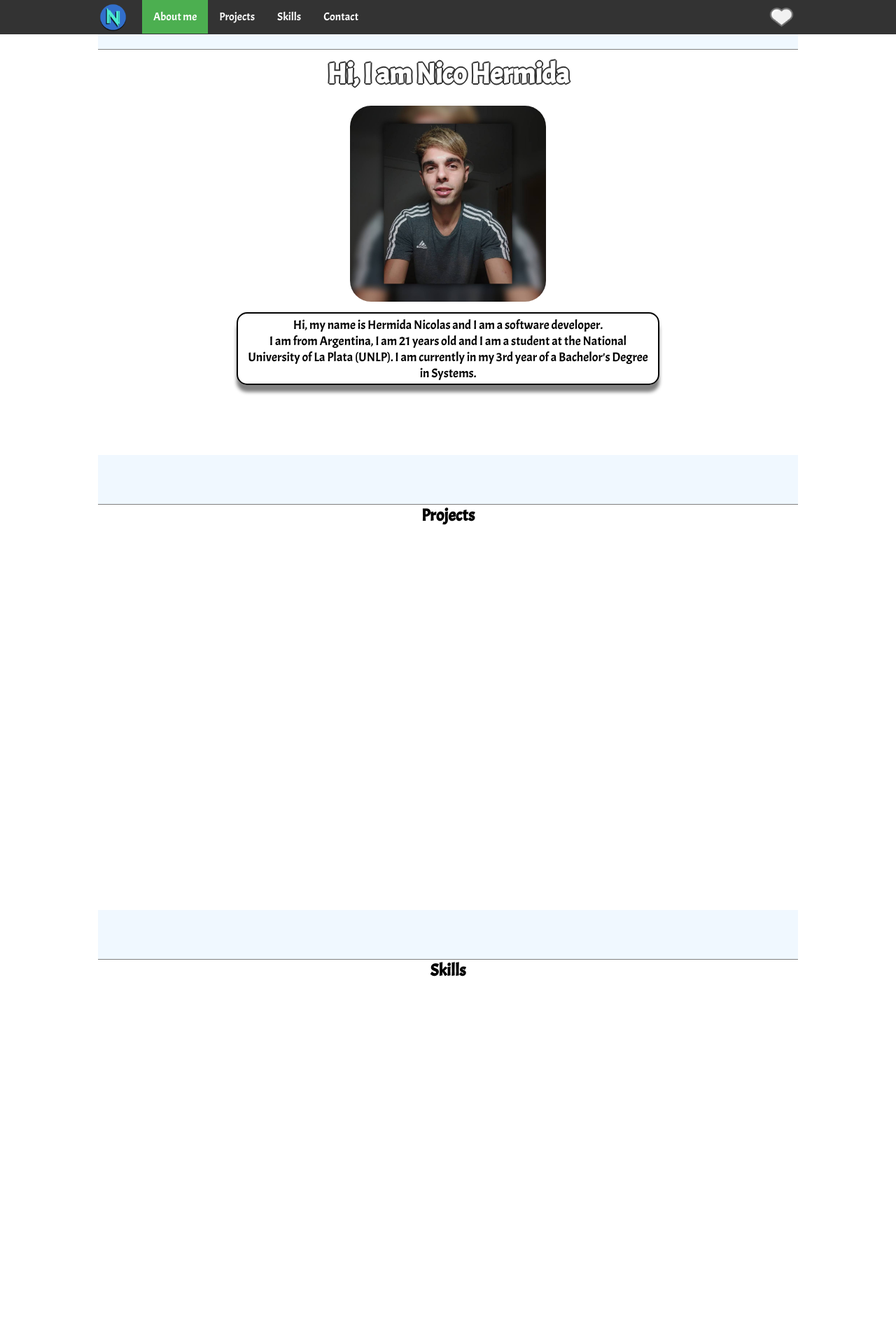
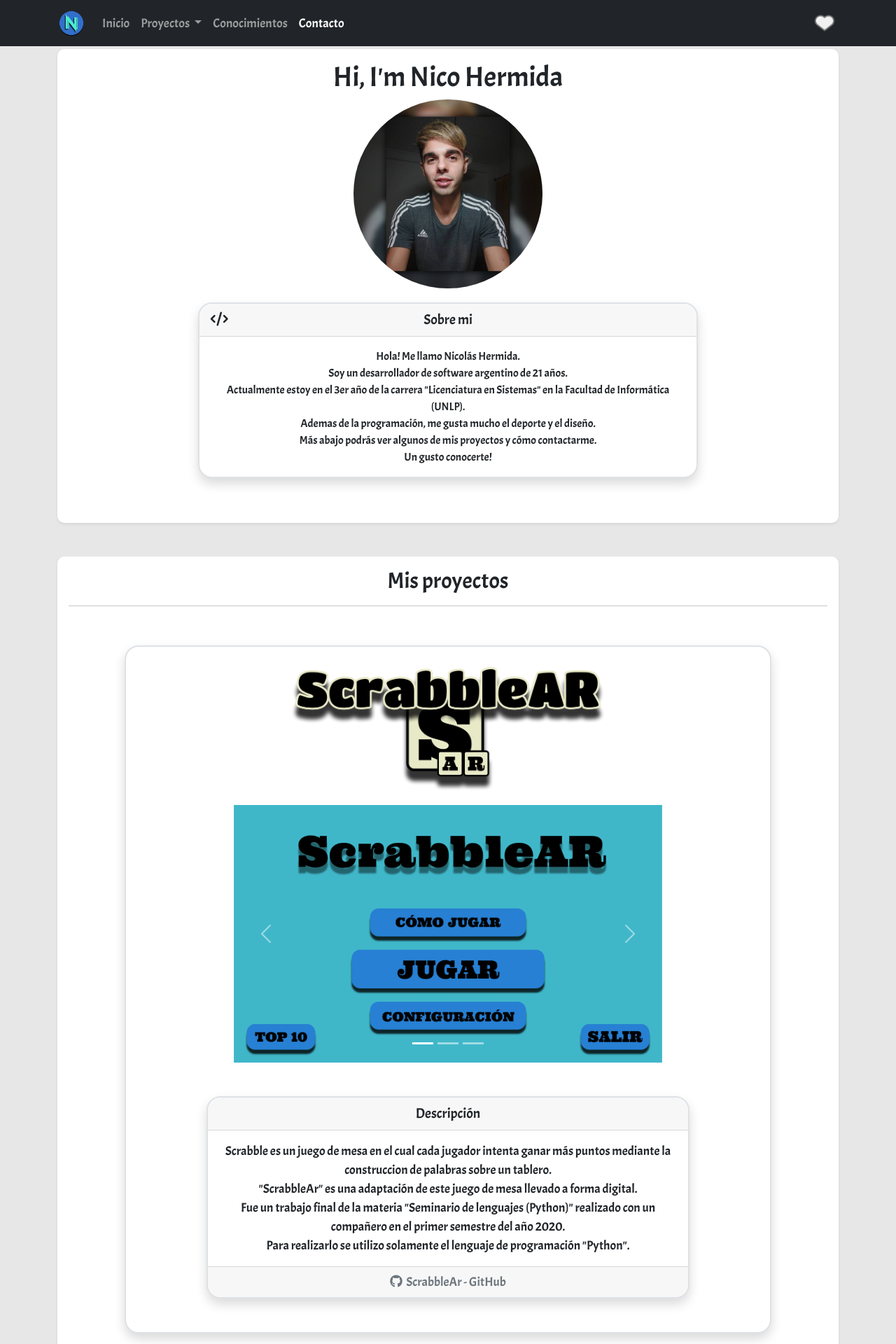
Before and after one commit to nicohermida01/portfolio, a PHP site: page / in a window 1280 px wide. Shown: the top 1920 px of the page at 70% size. Run offline with PHP 8.4, Linux system fonts and the light colour scheme; some libraries are stand-ins or nearby versions.

Commit message:
avances del dia 3/04/2021

```diff
--- a/css/style.css
+++ b/css/style.css
@@ -1,223 +1,80 @@
 *{
 	margin: 0;
 	padding: 0;
-	text-decoration: none;
+	text-decoration: none !important;
 }
 
 body{
     font-family: 'Acme', sans-serif;
+    background-color: #e7e7e7;
+    position: relative;
 }
 
-.clear-both{
-    clear: both;
+/* NAVBAR */
+.nav-item{
+    font-size: 18px;
 }
 
-/* ********************************************* NAVBAR **********************************************/
-
-#navBar{
-    position: fixed;
-    width: 100%;
-    background-color: #333;
-    height: 49px;
+#corazon-alert{
+    font-size: 18px;
 }
 
-#navBar ul{
-    list-style-type: none;
-    width: 1000px;
-    margin: 0 auto;
-    padding: 0;
-    overflow: hidden;
-
-    /*
-    border-left: 2px solid white;
-    border-right: 2px solid white;
-    */
+/* BODY */
+.nav-margin{
+    margin-top: 70px;
 }
 
-#navBar li{
-    float:left;
+.seccion-redondeada{
+    border-radius: 10px;
 }
 
-#navBar li a{
-    display: block;
-    color: white;
-    text-align: center;
-    padding: 14px 16px;
-    text-decoration: none;
+.top-redondeado{
+    border-top-left-radius: 20px !important;
+    border-top-right-radius: 20px !important;
 }
 
-#navBar li a:hover{
-    background-color: #111;
+.bot-redondeado{
+    border-bottom-left-radius: 20px !important;
+    border-bottom-right-radius: 20px !important;
 }
 
-#navBar-logo{
-    height: 43px;
-    margin-top: 3px;
-    margin-right: 20px;
-}
-
-#navBar-logo img{
-    width: 43px;
-}
-
-#navBar-corazon{
-    float: right !important;
-    height: 47px;
-    margin-top: 1px;
-    border-radius: 50%;
-}
-
-#navBar-corazon img{
-    width: 47px;
-}
-
-#navBar-corazon:hover{
-    background-color: #111;
-}
-
-/*
-.imgNavBar img{
-    width: 42px;
-    margin-top: 3px;
-
-    background-color: antiquewhite;
-}
-
-.imgNavBar{
-    margin: 0px 20px ;
-}
-
-#imgCorazon{
-    float: right !important;
-
-    background-color: aqua;
-}
-
-#imgCorazon:hover{
-    background-color: black;
-}
-
-*/
-
-.botonActivo{
-    background-color: #4CAF50;
+.nav-margin{
+    margin-top: 70px;
 }
 
 
-/* ********************************************* BODY **********************************************/
-#content{
-    width: 1000px;
-    margin: 0 auto;
-    height: max-content;
+/* INICIO */
 
-    /*
-    border-right: 2px solid black;
-    border-left: 2px solid black;
-    */
+#descripcionPerfil{
+    margin-top: 20px;
+    border-radius: 20px;
 }
 
-.ajusteDeEnlace{
-    width: 1000px;
-    height: 70px;
-    border-bottom: 1px solid grey;
+/* SCRABBLEAR */
 
-    background-color: aliceblue;
+#scrabble-section{
+    margin-top: 40px;
+    border-radius: 20px;
+}
+#scrabble-section > img{
+    margin-top: 20px;
+    margin-bottom: 20px;
 }
 
-.bodySection{
-    width: 1000px;
-    height: 650px;
-    margin: 0 auto;
-}
-
-.title{
-    font-weight: bold;
-    font-size: 150%;
-    text-align: center;
-}
-
-
-/* ************** ABOUT-ME SECTION ************** */
-h1{
-    text-align: center;
-    color:  #fff;
-    font-size: 40px;
-    margin-top: 10px;
-    margin-bottom: 20px;
-    text-shadow: 2px 0 0 #333, -2px 0 0 #333, 0 2px 0 #333, 0 -2px 0 #333, 1px 1px #333, -1px -1px 0 #333, 1px -1px 0 #333, -1px 1px 0 #333;
-}
-
-#my-photo{
-    width: 280px;
-    display: block;
-    margin: auto;
-    border-radius: 30px;
-}
-
-#aboutme-description{
-    width: 600px;
-    height: 100px;
-    margin: 0 auto;
-    border: 2px solid black;
-    margin-top: 15px;
-    border-radius: 15px;
-    box-shadow: 0px 10px 5px grey;
-}
-
-#description-text{
-    width: 580px;
-    height: max-content;
-    margin: 0 auto;
-    text-align:center;
-    margin-top: 5px;
+#scrabble-descripcion{
+    border-radius: 20px;
     font-size: 18px;
 }
 
-/* ************** PROJETS SECTION ************** */
-
-
-/* ************** SKILLS SECTION ************** */
-
-/* ************** CONTACT SECTION ************** */
-#logo-grande{
-    width: 400px;
-    display: block;
-    margin: auto;
+/* FOOTER */
+#footer1{
+    background-color: #343A40;
 }
 
-#contactBar{
-    margin-top: 20px;
-    width: 1000px;
+/* FOOTER 2 */
+#footer2{
+    background-color: #212529;
 }
-
-#contactBar ul{
-    list-style-type: none;
-    width: max-content;
-    margin: 0 auto;
-    padding: 15px;
-    overflow: hidden;
+#footer2 div{
+    background-color: #212529;
 }
-
-#contactBar li {
-    float: left;
-    margin-right: 70px;
-}
-
-#contactBar li a{
-    display: block;
-    padding: 7px 7px;
-    border-radius: 5px;
-    box-shadow: 0px 10px 5px grey, 0px -1px 5px grey
-}
-
-#contactBar li a:hover{
-    background-color: rgba(51,51,51,.2);
-}
-
-.contactImg{
-    width: 60px;
-}
-
-.noMarginRight{
-    margin-right: 0px !important;
-}
--- a/index.html
+++ b/index.html
@@ -1,90 +1,219 @@
-<html>
+<!doctype html>
+<html lang="es">
     <head>
         <meta charset="utf-8">
-        <title>I am Nico Hermida </title>
+        <meta name="viewport" content="width=device-width, initial-scale=1">
 
-        <!-- jQuery Module -->
+        <!-- Bootstrap Module -->
+        <link href="https://cdn.jsdelivr.net/npm/bootstrap@5.0.0-beta3/dist/css/bootstrap.min.css" rel="stylesheet" integrity="sha384-eOJMYsd53ii+scO/bJGFsiCZc+5NDVN2yr8+0RDqr0Ql0h+rP48ckxlpbzKgwra6" crossorigin="anonymous">
+
+        <!-- JQuery Module -->
         <script src="https://ajax.googleapis.com/ajax/libs/jquery/3.5.1/jquery.min.js"></script>
 
         <!-- Google Fonts Module -->
         <link rel="preconnect" href="https://fonts.gstatic.com">
         <link href="https://fonts.googleapis.com/css2?family=Acme&display=swap" rel="stylesheet">
 
+        <!-- Font awesome -->
+        <script src="https://kit.fontawesome.com/f241e46f9b.js" crossorigin="anonymous"></script>
+
         <!-- My style css -->
         <link rel="stylesheet" type="text/css" href="css/style.css">
 
+
+        <title>I'm Nico Hermida</title>
+        <link rel="shortcut icon" href="imagenes/Logo.png">
+
     </head>
-    <body>
+    <body data-bs-spy="scroll" data-bs-target="#navBar">
 
-        <!-- ************************************** NAVBAR ************************************** -->
-        <div id="navBar">
-            <ul>
-                <li id="navBar-logo"><img src="imagenes/Logo.png" alt=""></li>
-                <li class="boton botonActivo"><a href="#aboutMe">About me</a></li>
-                <li class="boton"><a href="#projects">Projects</a></li>
-                <li class="boton"><a href="#skills">Skills</a></li>
-                <li class="boton"><a href="#contact">Contact</a></li>
-                <li id="navBar-corazon"><img src="imagenes/corazon-vacio.png" alt=""></li>
-            </ul>
+        <!-- *************************************************** NAVBAR *************************************************** -->
+        <div>
+            <nav id="navBar" class="navbar fixed-top navbar-expand-sm navbar-dark bg-dark">
+                <div class="container">
+                    <!-- Navbar brand -->
+                    <a class="navbar-brand" href="">
+                        <img id="navBar-logo" src="imagenes/Logo.png" alt="" width="40">
+                    </a>
+                    <button class="navbar-toggler" type="button" data-bs-toggle="collapse" data-bs-target="#navbarSupportedContent" aria-controls="navbarSupportedContent" aria-expanded="false" aria-label="Toggle navigation">
+                        <span class="navbar-toggler-icon"></span>
+                    </button>
+                    <!-- Navbar content -->
+                    <div class="collapse navbar-collapse" id="navbarSupportedContent">
+                        <ul class="navbar-nav me-auto mb-2 mb-lg-0 ">
+                            <!-- Navbar Inicio -->
+                            <li class="nav-item">
+                                <a class="nav-link active" aria-current="page" href="#inicio">Inicio</a>
+                            </li>
+                            <!-- Navbar Proyectos -->
+                            <li class="nav-item dropdown">
+                                <a class="nav-link dropdown-toggle" href="#proyectos" id="navbarDropdown" role="button" data-bs-toggle="dropdown" aria-expanded="false">
+                                Proyectos
+                                </a>
+                                <ul class="dropdown-menu" aria-labelledby="navbarDropdown">
+                                    <li><a class="dropdown-item" href="#scrabble">ScrabbleAr</a></li>
+                                    <li><hr class="dropdown-divider"></li>
+                                    <li><a class="dropdown-item" href="#proyectos">Trabajando en más..</a></li>
+                                </ul>
+                            </li>
+                            <!-- Navbar Conocimientos -->
+                            <li class="nav-item">
+                                <a class="nav-link" href="#conocimientos">Conocimientos</a>
+                            </li>
+                            <!-- Navbar Contacto -->
+                            <li class="nav-item">
+                                <a class="nav-link" href="#footer1">Contacto</a>
+                            </li>
+                        </ul>
+                        <!-- Navbar Corazon -->
+                        <a class="" href="#" id="navBar-corazon">
+                            <img class="img-fluid" src="imagenes/corazon-vacio.png" alt="" width="40">
+                        </a>
+                    </div>
+                </div>
+            </nav>
+
+            <!-- Carte de Me Gusta -->
+            <div class="container nav-margin fixed-top invisible" id="corazon-alert">
+                <div class="row justify-content-end">
+                    <div class="col-4">
+                        <div class="alert alert-info alert-dismissible fade show" role="alert">
+                            <strong>Gracias por darle me gusta a mi web!</strong><br> Espero que te hayan gustado todos mis proyectos.<br>
+                            No olvides contactarme!.
+                            <button type="button" class="btn-close" data-bs-dismiss="alert" aria-label="Close"></button>
+                        </div>
+                    </div>
+                </div>
+            </div>
         </div>
 
-        <!-- ************************************** BODY ************************************** -->
-        <div class="clear-both"></div>
-        <div id="content">
+        <!-- *************************************************** BODY *************************************************** -->
+        <div class="container nav-margin">
 
-            <!-- ************** ABOUT-ME SECTION ************** -->
-            <div id="aboutMe" class="bodySection">
-                <div class="ajusteDeEnlace"></div>
-
-                <h1>Hi, I am Nico Hermida</h1>
-
-                <img id="my-photo" src="imagenes/img-portada.jpg" alt="">
-
-                <div id="aboutme-description">
-                    <p id="description-text">Hi, my name is Hermida Nicolas and I am a software developer.<br/>I am from Argentina,
-                        I am 21 years old and I am a student at the National University of La Plata (UNLP).
-                        I am currently in my 3rd year of a Bachelor's Degree in Systems. </p>
+            <!-- ************** INICIO ************** -->
+            <div class="container p-3 mb-2 bg-light text-dark seccion-redondeada shadow-sm mb-5 bg-body" id="inicio">
+                <h1 class="text-center h1">Hi, I'm Nico Hermida</h1>
+                <a href="#"><img src="imagenes/img-portada.jpg" alt="" class="img-fluid rounded-circle mx-auto d-block " width="270"></a>
+                <div class="row justify-content-center">
+                    <div class="col-8">
+                        <!-- Descripcion -->
+                        <div class="card text-center shadow p-0 mb-5 bg-body border border-2" id="descripcionPerfil">
+                            <div class="card-header top-redondeado fs-5">
+                                <span class="float-start"><i class="fas fa-code"></i></span>
+                                Sobre mi
+                                <span class="float-end invisible"><i class="fas fa-code"></i></span>
+                            </div>
+                            <div class="card-body">
+                                <p class="card-text ">Hola! Me llamo Nicolás Hermida.<br>Soy un desarrollador de software argentino de 21 años.<br>
+                                    Actualmente estoy en el 3er año de la carrera "Licenciatura en Sistemas" en la Facultad de Informática (UNLP).<br>
+                                    Ademas de la programación, me gusta mucho el deporte y el diseño.<br>
+                                    Más abajo podrás ver algunos de mis proyectos y cómo contactarme. <br>
+                                    Un gusto conocerte!
+                                </p>
+                            </div>
+                        </div>
+                    </div>
                 </div>
-
             </div>
 
-            <!-- ************** PROJECTS SECTION ************** -->
-            <div id="projects" class="bodySection">
-                <div class="ajusteDeEnlace"></div>
+            <!-- ************** PROYECTOS ************** -->
+            <div class="container p-3 mb-2 bg-light text-dark seccion-redondeada shadow-sm mb-5 bg-body" id="proyectos">
+                <h2 class="text-center h2">Mis proyectos</h2>
+                <hr>
 
-                <p class="title">Projects</p>
+                <!--SCRABBLEAR -->
+                <div class="row justify-content-center" id="scrabble">
+                    <div class="col-10 shadow p-0 mb-5 bg-body border border-2" id="scrabble-section">
+                        <img class="rounded mx-auto d-block img-fluid" src="imagenes/proyects/scrabble/logo.png" alt="" width="450">
 
+                        <div class="col-8 offset-2">
+                            <div id="scrabble-pictures" class="carousel slide mb-5"  data-bs-ride="carousel">
+                                <div class="carousel-indicators">
+                                    <button type="button" data-bs-target="#scrabble-pictures" data-bs-slide-to="0" class="active" aria-current="true" aria-label="Slide 1"></button>
+                                    <button type="button" data-bs-target="#scrabble-pictures" data-bs-slide-to="1" aria-label="Slide 2"></button>
+                                    <button type="button" data-bs-target="#scrabble-pictures" data-bs-slide-to="2" aria-label="Slide 3"></button>
+                                </div>
+                                <div class="carousel-inner">
+                                    <div class="carousel-item active">
+                                        <img src="imagenes/proyects/scrabble/menu.png" class="d-block w-100" alt="..." >
+                                    </div>
+                                    <div class="carousel-item">
+                                        <img src="imagenes/proyects/scrabble/juego1.png" class="d-block w-100" alt="..." >
+                                    </div>
+                                    <div class="carousel-item">
+                                        <img src="imagenes/proyects/scrabble/juego2.png" class="d-block w-100" alt="..." >
+                                    </div>
+                                </div>
+                                <button class="carousel-control-prev" type="button" data-bs-target="#scrabble-pictures" data-bs-slide="prev">
+                                <span class="carousel-control-prev-icon" aria-hidden="true"></span>
+                                <span class="visually-hidden">Previous</span>
+                                </button>
+                                <button class="carousel-control-next" type="button" data-bs-target="#scrabble-pictures" data-bs-slide="next">
+                                <span class="carousel-control-next-icon" aria-hidden="true"></span>
+                                <span class="visually-hidden">Next</span>
+                                </button>
+                            </div>
+                        </div>
+
+                        <div class="card text-center shadow p-0 mb-5 bg-body border border-2 w-75  mx-auto d-block" id="scrabble-descripcion">
+                            <div class="card-header top-redondeado fs-5">
+                                Descripción
+                            </div>
+                            <div class="card-body">
+                                <p class="card-text ">
+                                    Scrabble es un juego de mesa en el cual cada jugador intenta ganar más puntos mediante la construccion de palabras
+                                    sobre un tablero. <br>
+                                    "ScrabbleAr" es una adaptación de este juego de mesa llevado a forma digital. <br>
+                                    Fue un trabajo final de la materia "Seminario de lenguajes (Python)" realizado con un compañero en el primer semestre del año 2020. <br>
+                                    Para realizarlo se utilizo solamente el lenguaje de programación "Python". <br>
+                                </p>
+                            </div>
+                            <div class="card-footer bot-redondeado">
+                                <a class="link-secondary" href="https://github.com/nicohermida01/ScrabbleAR" target="_blank" ><i class="fab fa-github"></i>&nbsp ScrabbleAr - GitHub</a>
+                            </div>
+                        </div>
+                    </div>
+                </div>
             </div>
 
-            <!-- ************** SKILLS SECTION ************** -->
-            <div id="skills" class="bodySection">
-                <div class="ajusteDeEnlace"></div>
-
-                <p class="title">Skills</p>
-
-
-            </div>
-
-            <!-- ************** CONTACT SECTION ************** -->
-            <div id="contact" class="bodySection">
-                <div class="ajusteDeEnlace"></div>
-
-                <img id="logo-grande" src="imagenes/Logo.png" alt="">
-
-                <div id="contactBar">
-                    <ul>
-                        <li ><a href="https://www.instagram.com/nicoo_hermida/" target="_blank"><img class="contactImg" src="imagenes/instagram-icono.png" alt=""></a></li>
-                        <li ><a href="https://twitter.com/nico_hermida" target="_blank"><img class="contactImg" src="imagenes/twitter-icono.png" alt=""></a></li>
-                        <li ><a href="https://github.com/nicohermida01" target="_blank"><img class="contactImg" src="imagenes/github-icono.png" alt=""></a></li>
-                        <li class="noMarginRight"><a href="https://www.linkedin.com/in/nico-hermida/" target="_blank"><img class="contactImg" src="imagenes/linkedin-icono.png" alt=""></a></li>
-                    </ul>
-                </div>
+            <!-- ************** CONOCIMIENTOS ************** -->
+            <div class="container p-3 mb-2 bg-light text-dark seccion-redondeada shadow-sm mb-5 bg-body" id="conocimientos">
+                <h2 class="text-center h2">Mis Conocimientos</h2>
+                <hr>
 
             </div>
         </div>
 
-        <!-- My scripts js -->
+        <!-- ************** FOOTER ************** -->
+        <div class="container-fluid" id="footer1">
+            <div class="container">
+                <img src="imagenes/Logo.png" alt="" width="250" class="img-fluid mx-auto d-block">
+           </div>
+        </div>
+
+        <div class="container-fluid" id="footer2">
+            <div class="container">
+                <div class="row justify-content-between">
+                    <div class="col-4">
+                        <p class="text-white-50 mt-4">Hecho con &nbsp<i class="far fa-heart"></i>&nbsp by Nico Hermida.</p>
+                    </div>
+                    <div class="col-4">
+                        <p class="text-end mt-4">
+                            <a href="https://www.instagram.com/nicoo_hermida/" target="_blank"><img class="img-fluid" src="imagenes/instagram-icono.png" alt="" width="30"></a>
+                            <a href="https://twitter.com/nico_hermida" target="_blank"><img class="img-fluid" src="imagenes/twitter-icono.png" alt="" width="30"></a>
+                            <a href="https://github.com/nicohermida01" target="_blank"><img class="img-fluid" src="imagenes/github-icono.png" alt="" width="30"></a>
+                            <a href="https://www.linkedin.com/in/nico-hermida/" target="_blank"><img class="img-fluid" src="imagenes/linkedin-icono.png" alt="" width="30"></a>
+                        </p>
+                    </div>
+                </div>
+            </div>
+        </div>
+
+        <!-- *************************************************** SCRIPTS *************************************************** -->
+        <!-- Bootstrap Module -->
+        <script src="https://cdn.jsdelivr.net/npm/bootstrap@5.0.0-beta3/dist/js/bootstrap.bundle.min.js" integrity="sha384-JEW9xMcG8R+pH31jmWH6WWP0WintQrMb4s7ZOdauHnUtxwoG2vI5DkLtS3qm9Ekf" crossorigin="anonymous"></script>
+
+        <!-- My scripts -->
         <script src="js/scripts.js"></script>
-
     </body>
 </html>
```
Also changed, not shown: css/style2.css (deleted, +0 -64 lines), index2.html (deleted, +0 -195 lines), js/scripts.js (+2 -6 lines).
